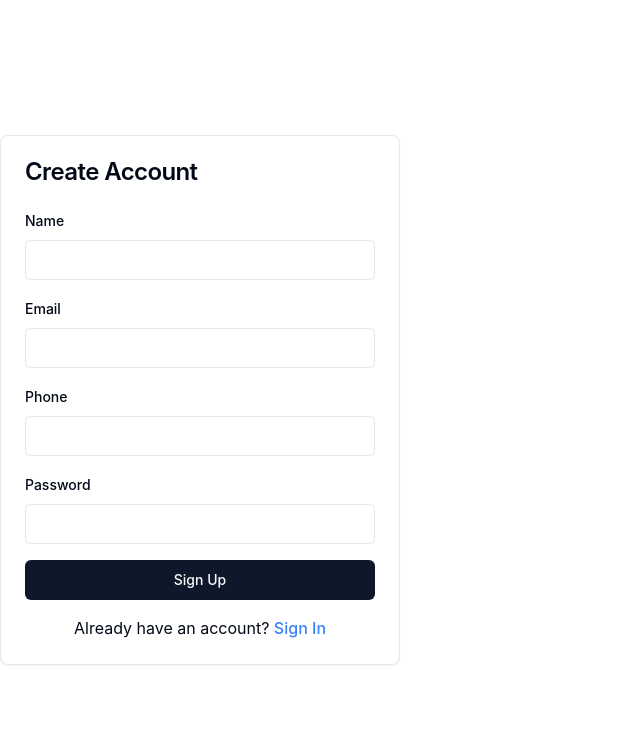
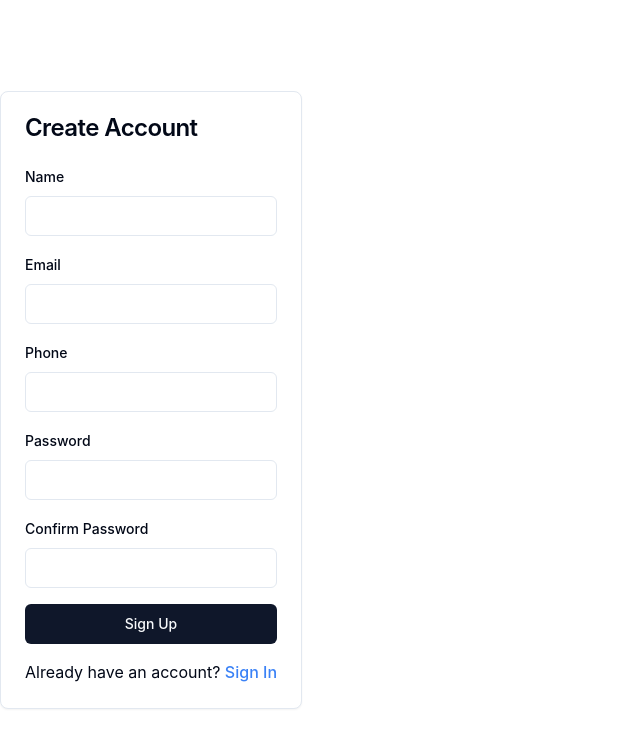
Before and after one commit to EmmanuelSHYIRAMBERE/TaskforcePro2.0, a React (Vite) app in the folder frontend/: page /signup in a window 1280 px wide. Shown: the top 748 px of the page, without its empty margins (0-640 px from the left). Built offline with nearby package versions, Linux system fonts and the light colour scheme.

Commit message:
Developed login andsignup with server actions

```diff
--- a/frontend/src/App.tsx
+++ b/frontend/src/App.tsx
@@ -1,4 +1,6 @@
 import { BrowserRouter, Routes, Route, Navigate } from "react-router-dom";
+import { Toaster } from "@/components/ui/toaster";
+
 import { MainLayout } from "./components/layout/main-layout";
 import { PrivateRoute } from "./components/auth/private-route";
 import { Dashboard } from "./pages/dashboard";
@@ -14,6 +16,7 @@ import { Settings } from "./pages/settings";
 function App() {
   return (
     <BrowserRouter>
+      <Toaster />
       <Routes>
         {/* Auth Routes */}
         <Route path="/signin" element={<SignIn />} />
--- a/frontend/src/components/auth/sign-up.tsx
+++ b/frontend/src/components/auth/sign-up.tsx
@@ -3,104 +3,293 @@ import { Link, useNavigate } from "react-router-dom";
 import { Button } from "@/components/ui/button";
 import { Input } from "@/components/ui/input";
 import { Card, CardHeader, CardTitle, CardContent } from "@/components/ui/card";
-import usePost from "@/hooks/use-post"; // Custom hook for POST requests
+import { Alert, AlertDescription } from "@/components/ui/alert";
+import usePost from "@/hooks/use-post";
+import { useToast } from "@/hooks/use-toast";
+
+interface FormData {
+  name: string;
+  email: string;
+  phone: string;
+  password: string;
+  confirmPassword?: string;
+}
+
+interface ValidationState {
+  isValid: boolean;
+  message: string;
+}
+
+interface FormValidationState {
+  name: ValidationState;
+  email: ValidationState;
+  phone: ValidationState;
+  password: ValidationState;
+  confirmPassword: ValidationState;
+  general?: ValidationState;
+}
 
 export const SignUp = () => {
   const navigate = useNavigate();
-  const [formData, setFormData] = useState({
+  const { toast } = useToast();
+
+  const [formData, setFormData] = useState<FormData>({
     name: "",
     email: "",
     phone: "",
     password: "",
+    confirmPassword: "",
   });
-  const [errorMessage, setErrorMessage] = useState(""); // Error state
 
-  const { add, isAdding, data, error } = usePost("/api/v1/user");
+  const [validationState, setValidationState] = useState<FormValidationState>({
+    name: { isValid: true, message: "" },
+    email: { isValid: true, message: "" },
+    phone: { isValid: true, message: "" },
+    password: { isValid: true, message: "" },
+    confirmPassword: { isValid: true, message: "" },
+  });
 
-  console.log("data", data);
+  const [showSuccess, setShowSuccess] = useState(false);
+  const { add, isAdding, error } = usePost("/api/v1/user");
+
   console.log("error", error);
+
+  const validatePassword = (password: string): ValidationState => {
+    const minLength = 8;
+    const hasUpperCase = /[A-Z]/.test(password);
+    const hasLowerCase = /[a-z]/.test(password);
+    const hasNumbers = /\d/.test(password);
+    const hasSpecialChar = /[!@#$%^&*(),.?":{}|<>]/.test(password);
+
+    const requirements: string[] = [];
+    if (password.length < minLength) requirements.push("at least 8 characters");
+    if (!hasUpperCase) requirements.push("an uppercase letter");
+    if (!hasLowerCase) requirements.push("a lowercase letter");
+    if (!hasNumbers) requirements.push("a number");
+    if (!hasSpecialChar) requirements.push("a special character");
+
+    return {
+      isValid: requirements.length === 0,
+      message:
+        requirements.length > 0
+          ? `Password must contain ${requirements.join(", ")}`
+          : "",
+    };
+  };
+
+  const validateEmail = (email: string): ValidationState => {
+    const emailRegex = /^[^\s@]+@[^\s@]+\.[^\s@]+$/;
+    return {
+      isValid: emailRegex.test(email),
+      message: emailRegex.test(email)
+        ? ""
+        : "Please enter a valid email address",
+    };
+  };
+
+  const validatePhone = (phone: string): ValidationState => {
+    const phoneRegex = /^\+?[\d\s-]{10,}$/;
+    return {
+      isValid: phoneRegex.test(phone),
+      message: phoneRegex.test(phone)
+        ? ""
+        : "Please enter a valid phone number",
+    };
+  };
+
+  const validateName = (name: string): ValidationState => {
+    return {
+      isValid: name.length >= 2,
+      message:
+        name.length >= 2 ? "" : "Name must be at least 2 characters long",
+    };
+  };
+
+  const handleInputChange = (field: keyof FormData, value: string) => {
+    setFormData((prev) => ({ ...prev, [field]: value }));
+
+    let validation: ValidationState = { isValid: true, message: "" };
+
+    switch (field) {
+      case "name":
+        validation = validateName(value);
+        break;
+      case "email":
+        validation = validateEmail(value);
+        break;
+      case "phone":
+        validation = validatePhone(value);
+        break;
+      case "password":
+        validation = validatePassword(value);
+        if (formData.confirmPassword) {
+          setValidationState((prev) => ({
+            ...prev,
+            confirmPassword: {
+              isValid: value === formData.confirmPassword,
+              message:
+                value === formData.confirmPassword
+                  ? ""
+                  : "Passwords do not match",
+            },
+          }));
+        }
+        break;
+      case "confirmPassword":
+        validation = {
+          isValid: value === formData.password,
+          message: value === formData.password ? "" : "Passwords do not match",
+        };
+        break;
+    }
+
+    setValidationState((prev) => ({
+      ...prev,
+      [field]: validation,
+    }));
+  };
+
   const handleSubmit = async (e: React.FormEvent) => {
     e.preventDefault();
+    setShowSuccess(false);
 
-    // Validate password confirmation if needed
-    if (
-      !formData.name ||
-      !formData.email ||
-      !formData.phone ||
-      !formData.password
-    ) {
-      setErrorMessage("All fields are required");
+    // Validate all fields
+    const nameValidation = validateName(formData.name);
+    const emailValidation = validateEmail(formData.email);
+    const phoneValidation = validatePhone(formData.phone);
+    const passwordValidation = validatePassword(formData.password);
+    const confirmPasswordValidation: ValidationState = {
+      isValid: formData.password === formData.confirmPassword,
+      message:
+        formData.password === formData.confirmPassword
+          ? ""
+          : "Passwords do not match",
+    };
+
+    setValidationState({
+      name: nameValidation,
+      email: emailValidation,
+      phone: phoneValidation,
+      password: passwordValidation,
+      confirmPassword: confirmPasswordValidation,
+    });
+
+    const isFormValid = [
+      nameValidation,
+      emailValidation,
+      phoneValidation,
+      passwordValidation,
+      confirmPasswordValidation,
+    ].every((field) => field.isValid);
+
+    if (!isFormValid) {
+      toast({
+        variant: "destructive",
+        title: "Validation Error",
+        description: "Please check the form for errors.",
+      });
       return;
     }
 
+    const submitData = { ...formData };
+    delete submitData.confirmPassword;
+
     try {
-      // Call your API to register the user
-      await add(formData);
-      navigate("/signin"); // Redirect to the sign-in page after successful registration
-    } catch (error) {
-      console.log("Error signing up:", error);
-      setErrorMessage("Failed to register, please try again.");
+      const response = await add(submitData);
+
+      console.log("response------------------------", response);
+
+      if (response?.user) {
+        setShowSuccess(true);
+        toast({
+          title: "Success",
+          description: "Account created successfully!",
+          variant: "default",
+        });
+
+        setTimeout(() => {
+          navigate("/signin");
+        }, 2000);
+      } else {
+        // If the user is already registered, check response details before throwing an error
+        toast({
+          variant: "destructive",
+          title: "Registration Issue",
+          description: response?.message || "User may already be registered.",
+        });
+      }
+    } catch (err) {
+      console.log("Error creating account:", err);
+      toast({
+        variant: "destructive",
+        title: "Registration Failed",
+        description: error?.message || "An unexpected error occurred.",
+      });
     }
   };
 
   return (
     <div className="min-h-screen flex items-center justify-center bg-background">
-      <Card className="w-[400px]">
+      <Card className="w-full max-w-md">
         <CardHeader>
           <CardTitle>Create Account</CardTitle>
         </CardHeader>
         <CardContent>
+          {showSuccess && (
+            <Alert className="mb-4 bg-green-50">
+              <AlertDescription className="text-green-800">
+                Account created successfully! Redirecting to login...
+              </AlertDescription>
+            </Alert>
+          )}
+
+          {validationState.general?.message && (
+            <Alert className="mb-4 bg-red-50">
+              <AlertDescription className="text-red-800">
+                {validationState.general.message}
+              </AlertDescription>
+            </Alert>
+          )}
+
           <form onSubmit={handleSubmit} className="space-y-4">
-            <div className="space-y-2">
-              <label className="text-sm font-medium">Name</label>
-              <Input
-                type="text"
-                value={formData.name}
-                onChange={(e) =>
-                  setFormData({ ...formData, name: e.target.value })
-                }
-                required
-              />
-            </div>
-            <div className="space-y-2">
-              <label className="text-sm font-medium">Email</label>
-              <Input
-                type="email"
-                value={formData.email}
-                onChange={(e) =>
-                  setFormData({ ...formData, email: e.target.value })
-                }
-                required
-              />
-            </div>
-            <div className="space-y-2">
-              <label className="text-sm font-medium">Phone</label>
-              <Input
-                type="text"
-                value={formData.phone}
-                onChange={(e) =>
-                  setFormData({ ...formData, phone: e.target.value })
-                }
-                required
-              />
-            </div>
-            <div className="space-y-2">
-              <label className="text-sm font-medium">Password</label>
-              <Input
-                type="password"
-                value={formData.password}
-                onChange={(e) =>
-                  setFormData({ ...formData, password: e.target.value })
-                }
-                required
-              />
-            </div>
-            {errorMessage && <div className="text-red-500">{errorMessage}</div>}{" "}
-            {/* Show error message */}
+            {[
+              { label: "Name", field: "name" as const, type: "text" },
+              { label: "Email", field: "email" as const, type: "email" },
+              { label: "Phone", field: "phone" as const, type: "tel" },
+              {
+                label: "Password",
+                field: "password" as const,
+                type: "password",
+              },
+              {
+                label: "Confirm Password",
+                field: "confirmPassword" as const,
+                type: "password",
+              },
+            ].map(({ label, field, type }) => (
+              <div key={field} className="space-y-2">
+                <label className="text-sm font-medium">{label}</label>
+                <Input
+                  type={type}
+                  value={formData[field]}
+                  onChange={(e) => handleInputChange(field, e.target.value)}
+                  className={
+                    !validationState[field].isValid ? "border-red-500" : ""
+                  }
+                />
+                {!validationState[field].isValid && (
+                  <p className="text-sm text-red-500">
+                    {validationState[field].message}
+                  </p>
+                )}
+              </div>
+            ))}
+
             <Button type="submit" className="w-full" disabled={isAdding}>
               {isAdding ? "Creating Account..." : "Sign Up"}
             </Button>
           </form>
+
           <div className="mt-4 text-center">
             <p>
               Already have an account?{" "}
@@ -114,3 +303,5 @@ export const SignUp = () => {
     </div>
   );
 };
+
+export default SignUp;
--- a/frontend/src/hooks/use-post.ts
+++ b/frontend/src/hooks/use-post.ts
@@ -17,7 +17,7 @@ const addData = async (
 };
 
 // Custom hook for adding data
-const usePost = (path: string) => {
+const useAdd = (path: string) => {
   const url = `${SERVER_BASE_URL}${path}`;
   const { trigger, isMutating, data, error } = useSWRMutation(url, addData);
 
@@ -29,4 +29,4 @@ const usePost = (path: string) => {
   };
 };
 
-export default usePost;
+export default useAdd;
--- /dev/null
+++ b/frontend/vite.config.d.ts
@@ -0,0 +1,2 @@
+declare const _default: import("vite").UserConfig;
+export default _default;
```
Also changed, not shown: frontend/src/components/auth/sign-in.tsx (+18 -10 lines), frontend/src/hooks/use-toast.ts (+67 -70 lines), frontend/tsconfig.json (+21 -12 lines), frontend/tsconfig.node.json (+3 -18 lines), frontend/vite.config.js (added, +15 -0 lines), 2 other files (tests, documents, lock files or other folders).
